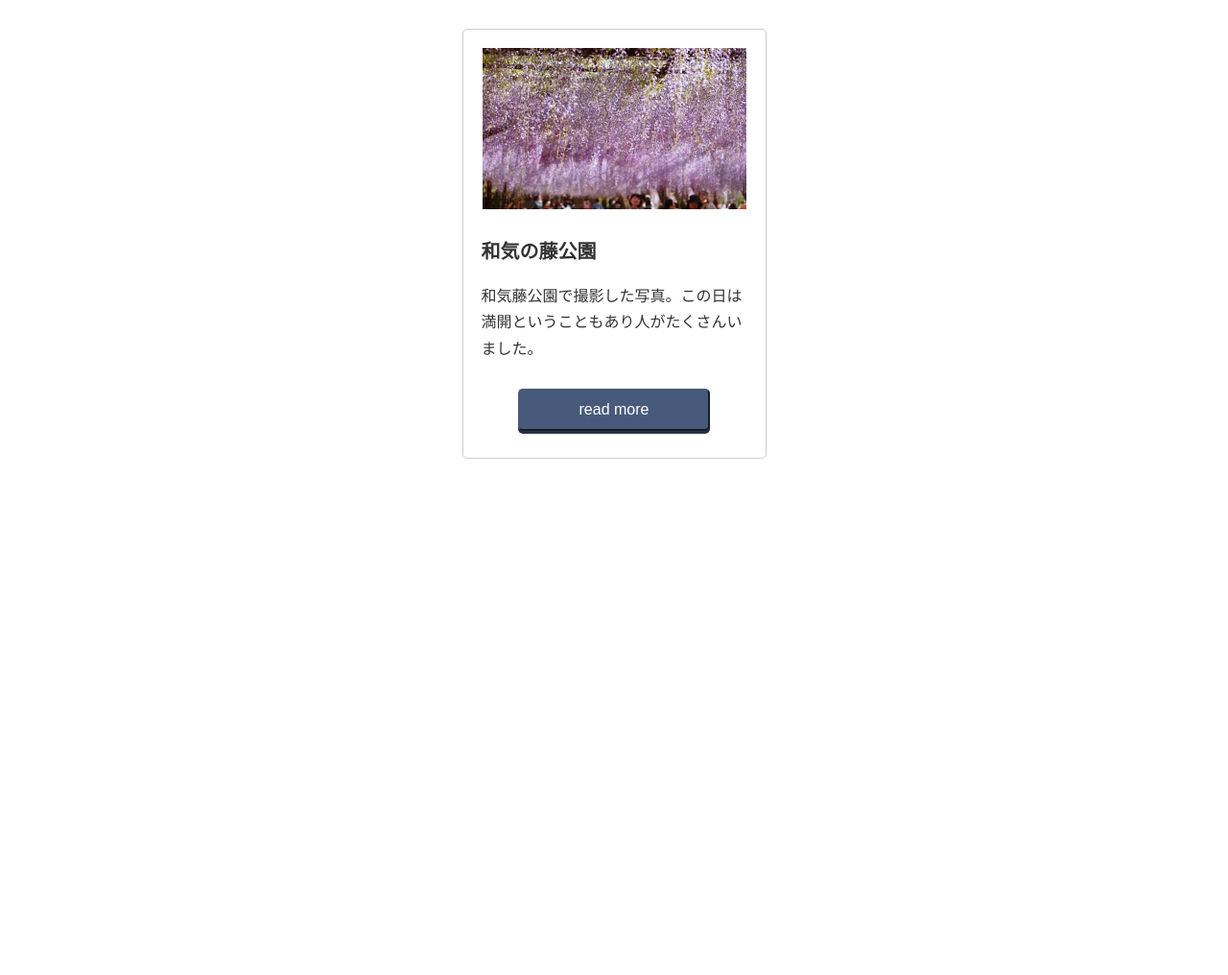
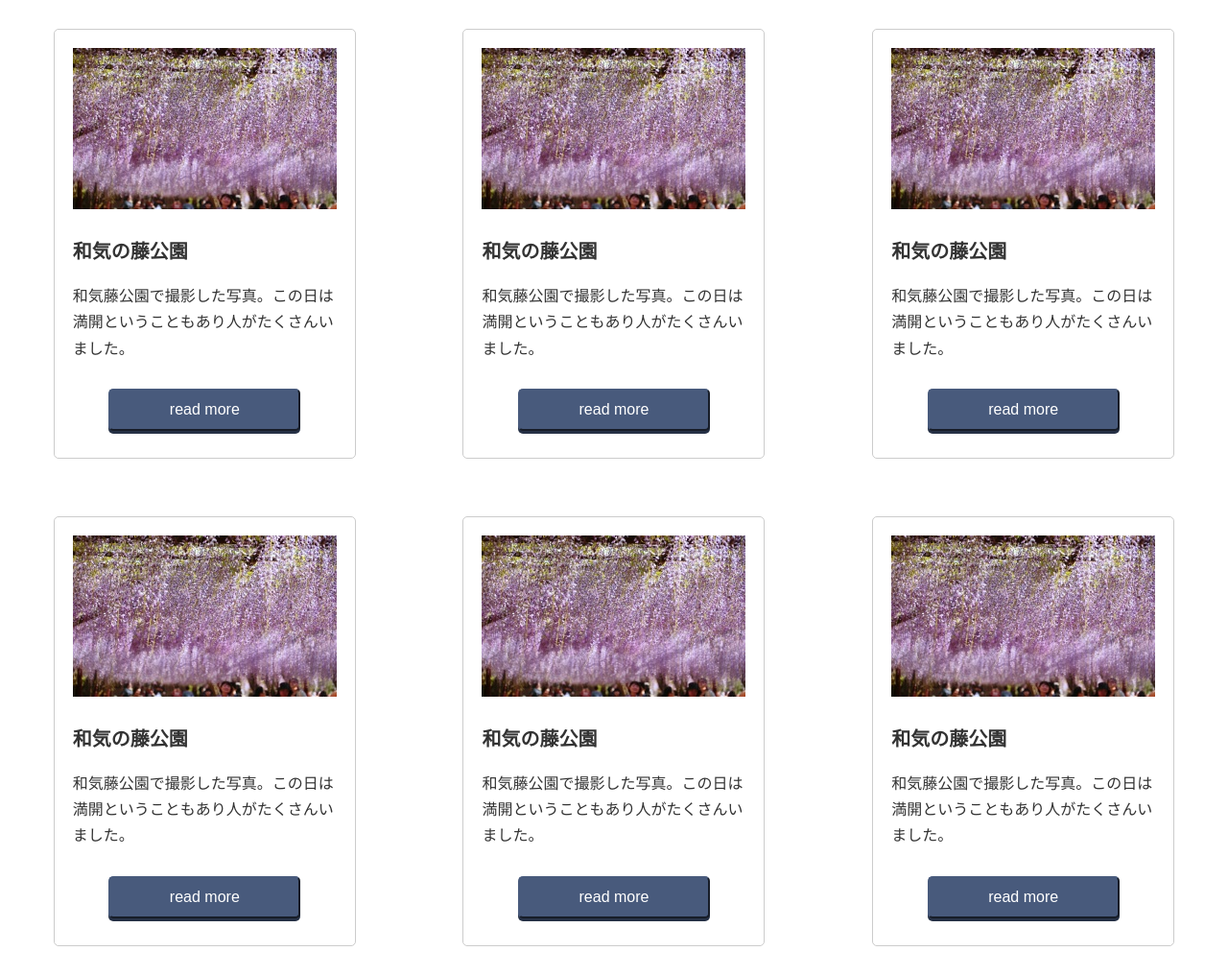
Before and after one commit to thousand7274/chinatsu_card, a plain HTML site: page index.html in a window 1280 px wide. Shown: the whole page at 96% size. Before the commit the page ends 800 px from the top, so only its background shows below. Drawn offline with Linux system fonts and the light colour scheme.

Commit message:
カード個数、コードを追加
カード個数を増やし、レイアウトコードを追加しました。

```diff
--- a/css/style.css
+++ b/css/style.css
@@ -1,4 +1,7 @@
 @charset "UTF-8";
+*{
+  box-sizing: border-box;
+}
 body{
   color:#333333;
   line-height: 1.7;
@@ -52,3 +55,12 @@ button:focus { outline:0; }
   box-shadow: none;
   transition-property: background-color;
 }
+/* MediaQuery */
+@media only screen and (min-width: 768px) {
+  .container{
+    margin: 0 auto;
+    display:grid;
+    grid-template-columns: repeat(3, 1fr);
+  }
+}
+/* MediaQuery end */
--- a/index.html
+++ b/index.html
@@ -9,6 +9,7 @@
   <link rel="stylesheet" href="css/style.css">
 </head>
 <body>
+  <div class="container">
     <section class="card">
       <img class="card-img" src="img/fujiflower.jpg" alt="藤の花" width="275" height="168">
       <div class="card-content">
@@ -17,6 +18,46 @@
       </div>
       <button type="button" class="btn">read more</button>
     </section>
-
+    <section class="card">
+      <img class="card-img" src="img/fujiflower.jpg" alt="藤の花" width="275" height="168">
+      <div class="card-content">
+        <h1>和気の藤公園</h1>
+        <p class="card-text">和気藤公園で撮影した写真。この日は満開ということもあり人がたくさんいました。</p>
+      </div>
+      <button type="button" class="btn">read more</button>
+    </section>
+    <section class="card">
+      <img class="card-img" src="img/fujiflower.jpg" alt="藤の花" width="275" height="168">
+      <div class="card-content">
+        <h1>和気の藤公園</h1>
+        <p class="card-text">和気藤公園で撮影した写真。この日は満開ということもあり人がたくさんいました。</p>
+      </div>
+      <button type="button" class="btn">read more</button>
+    </section>
+    <section class="card">
+      <img class="card-img" src="img/fujiflower.jpg" alt="藤の花" width="275" height="168">
+      <div class="card-content">
+        <h1>和気の藤公園</h1>
+        <p class="card-text">和気藤公園で撮影した写真。この日は満開ということもあり人がたくさんいました。</p>
+      </div>
+      <button type="button" class="btn">read more</button>
+    </section>
+    <section class="card">
+      <img class="card-img" src="img/fujiflower.jpg" alt="藤の花" width="275" height="168">
+      <div class="card-content">
+        <h1>和気の藤公園</h1>
+        <p class="card-text">和気藤公園で撮影した写真。この日は満開ということもあり人がたくさんいました。</p>
+      </div>
+      <button type="button" class="btn">read more</button>
+    </section>
+    <section class="card">
+      <img class="card-img" src="img/fujiflower.jpg" alt="藤の花" width="275" height="168">
+      <div class="card-content">
+        <h1>和気の藤公園</h1>
+        <p class="card-text">和気藤公園で撮影した写真。この日は満開ということもあり人がたくさんいました。</p>
+      </div>
+      <button type="button" class="btn">read more</button>
+    </section>
+  </div>
 </body>
 </html>
```
Lines whose indentation alone changed are shown as unchanged.
